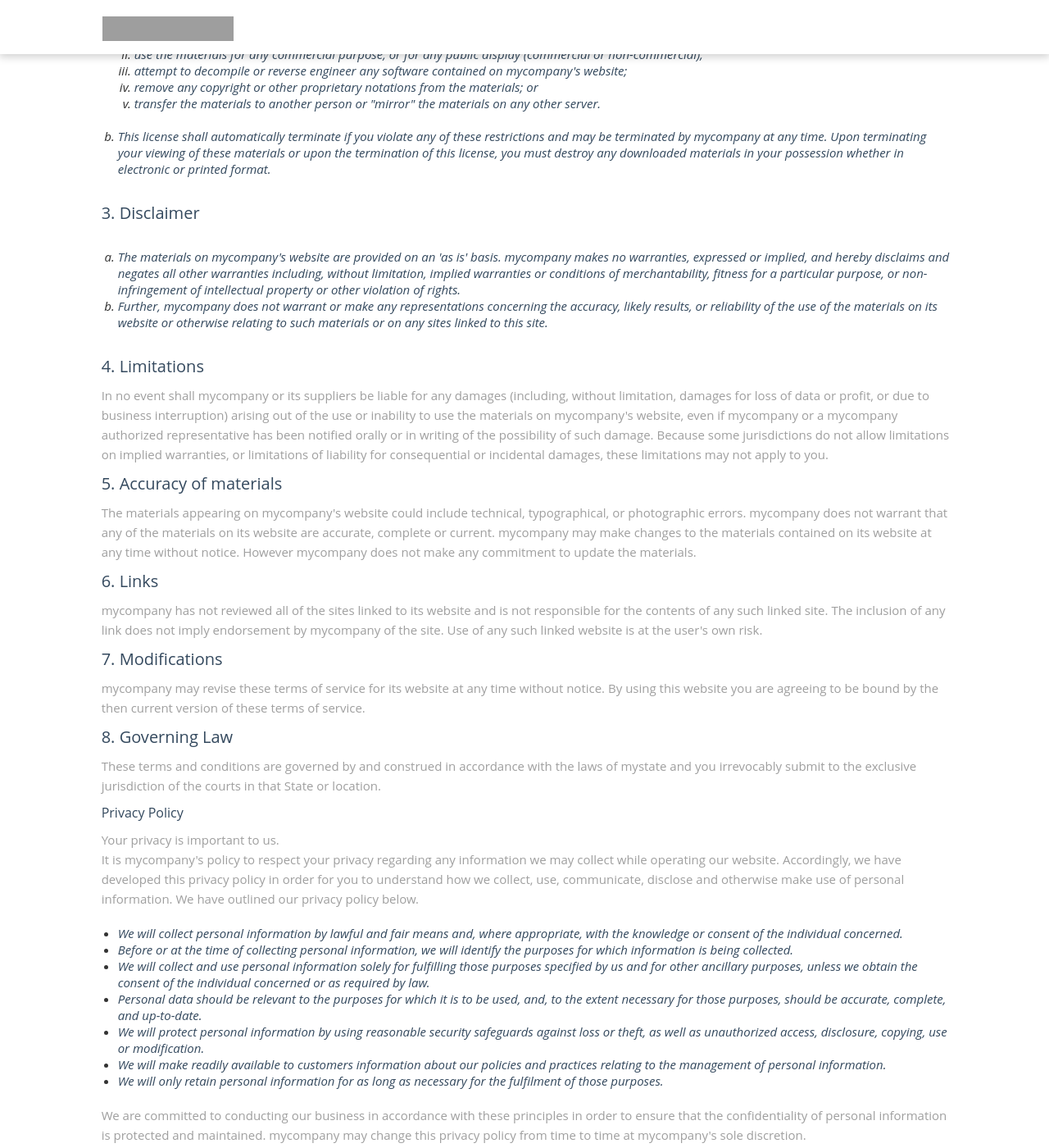
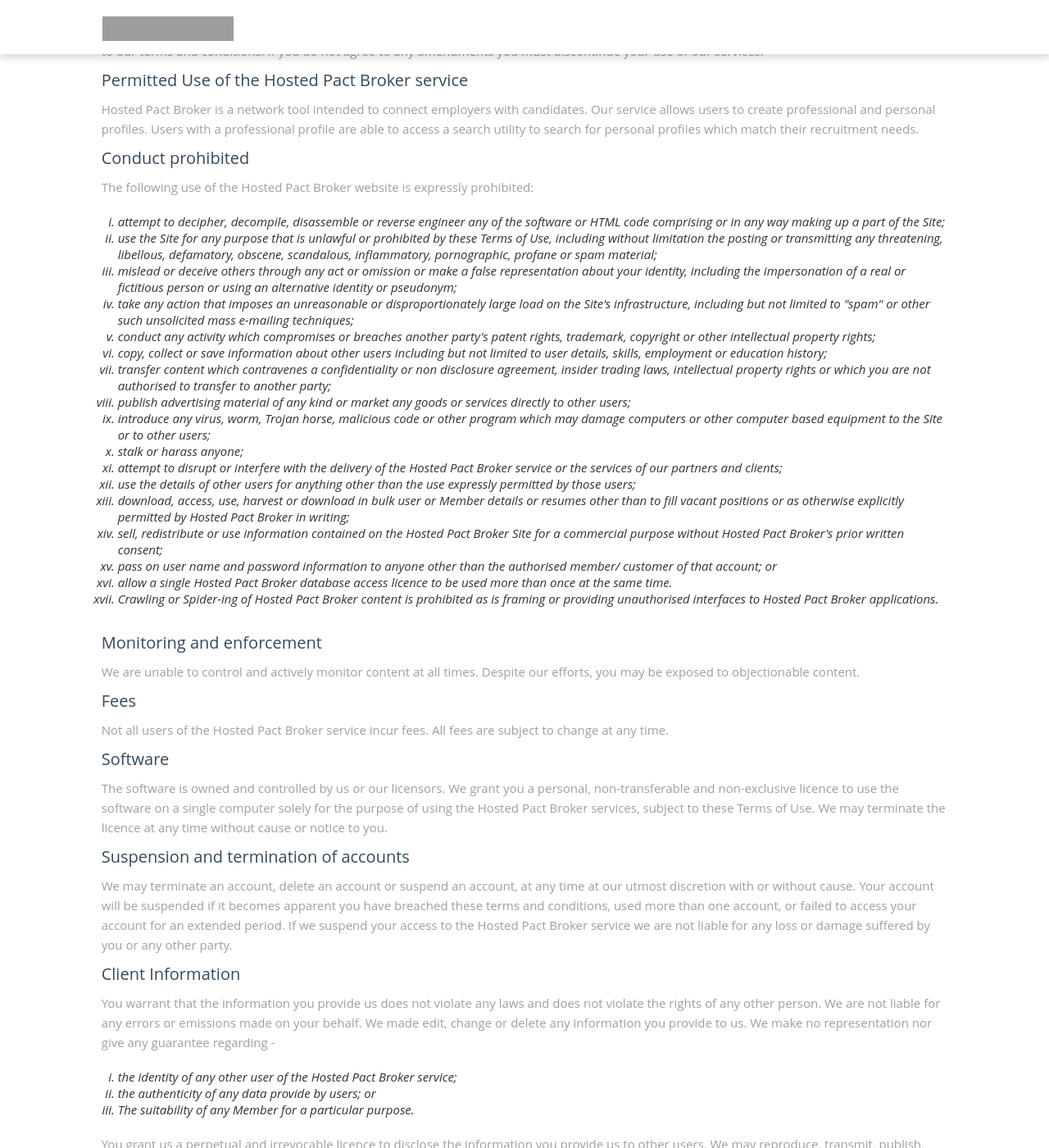
Before and after one commit to DiUS/pact-website, a Jekyll site: the page built from terms.html, in a window 1280 px wide and 1400 px high, scrolled down 624 px. Shown: the whole window at 82% size. Built offline with Jekyll 4.4.1, drawn with Linux system fonts in a browser that asks for light colours; nearby versions of some CDN libraries; library files that are not in the unit come from our copies; some of the changed text lies outside the part shown; grey boxes are pictures that could not be loaded.

Commit message:
feat(content): terms and conditions + privacy policy

```diff
--- /dev/null
+++ b/privacy.html
@@ -0,0 +1,67 @@
+---
+layout: default
+title: Privacy Policy
+permalink: '/privacy/'
+---
+<section id="hero" class="hero-privacy">
+  <div id="particles-js">
+    <div class="cnt-hero-content">
+      <div class="hero-box">
+        <div class="container">
+          <div class="hero-text align-center">
+  <h1>Privacy Policy</h1>
+  <div class="col-lg-12 action-started">
+    <a href="/" class="btn btn-outlined">Back to Home</a>
+  </div>
+          </div>
+        </div>
+      </div>
+    </div>
+    <!-- //.cnt-heroprivacy-content -->
+  </div>
+</section>
+<section id="terms">
+  <div class="cnt-privacy-bg">
+    <div class="container">
+      <div class="row-centered cnt-terms">
+        <div class="col-lg-10 col-centered">
+          <div id="content" class="span-22 iebox">
+          <h3>Privacy Policy</h3>
+          <h3>1. DiUS is committed to best-practice privacy standards</h3>
+          <p>We are committed to protecting your personal information and letting you know the type of information we collect and how this information is used. Our Policy is based on the National Privacy Principles, developed by the Office of the Australian Federal Privacy Commissioner which came into effect 21 December 2001.</p>
+          <p>DiUS also intends to comply with any guidelines or         laws introduced in Australia to strengthen protections for our privacy.</p>
+          <h3>2. Collecting information about you</h3>
+          <p>The amount of information we collect about you depends on our use of our website. The only personal information we         collect is what you tell us about yourself in your account         profile. The information you provide in your profile is         shared with site administrators and users with employer         accounts, employers must provide a registered Australian         Business Number (ABN) to obtain and employer account.</p>
+          <p>We also use your personal information for research or to         improve our site and the services we offer you. We analyze         the data for certain trends and statistics, such as which         parts of our site users are visiting and how long they         spend there. This information is compiled and analyzed on         an aggregated basis. We may share this aggregated         information with our content providers to assist them in         understanding our services but we do not give our content         providers aggregated information that would allow them to         identify you personally.</p>
+          <h3>3. Our use of 'cookies'</h3>
+          <p>Some of the pages found on the DiUS website use         'cookies' to help us remember who you are. Cookies are         small pieces of information that are stored by your browser         on your computer's hard drive for record-keeping purposes.         Cookies help us provide you with services and features that         are tailored to your needs when you visit the DiUS         website again.</p>
+          <p>Cookies in themselves do not personally identify users, although they do identify a user's browsers. The cookies simply operate as a unique identifier.</p>
+          <p>This lets us know what you find interesting and useful,         which allows us to keep improving our web site and provide you with a personalized service.</p>
+          <p>Most web browsers are set to accept cookies. If you do not wish to receive any cookies you may set your browser to refuse them, although this means you may not be able to use certain features on our site and you may be required to re-enter your password more frequently during a session.</p>
+          <h3>4. Our use and disclosure of your personal information</h3>
+          <p>DiUS will not use or disclose any information         about you without your consent unless legally required to do so or if we consider it necessary to:</p>
+          <ol type="i">
+            <li>implement our terms of service; </li>
+            <li>provide you with the service you have requested </li>
+            <li>protect the rights or property of DiUS or any user of DiUS or any member of the public; or </li>
+            <li>&nbsp;lessen or prevent a serious threat to a person's life, health or safety. </li>
+            <li>DiUS will seek to take all reasonable steps to keep any information we hold about you secure, accurate and up to date. Your information is stored on secure servers that are protected in controlled facilities. </li>
+            <li>DiUS will take all reasonable steps to ensure that our employees and contractors respect the confidentiality of any personal information held by Jobs Find You. You should notify us immediately if there is any unauthorized use of your account or any other breach of security. However, DiUS does not accept responsibility for any consequences of the unauthorized access to your information. </li>
+          </ol>
+          <h3>5. How to access, correct or update your information</h3>
+          <p>You are able to access and update your information at any         time through your profile page and account settings. If you         have any difficulty in accessing, updating or deleting         private information please email us.</p>
+          <h3>6. What else you should know about privacy</h3>
+          <p>You should always close your browser upon leaving the website, especially if you share a computer with someone else or are using a computer in a public place to ensure that others cannot access your personal information and correspondence. You are responsible for the security of and access to your own computer.</p>
+          <p>To the extent that you disclose information on the Internet         to parties other than DiUS, different rules may         apply to the use and disclosure of your personal         information. Since we do not control the privacy policies         of third parties, you are subject to their privacy customs         and policies. We encourage you to ask questions before you         disclose your personal information to others.</p>
+          <p>Ultimately you are solely responsible for maintaining the secrecy of your username and passwords and any account information.</p>
+          <h3>7. If you have a problem</h3>
+          <p>Our customers are very valuable to us. If you have an         inquiry relating to privacy or our Terms of Use, please         email us. If you have any problems with our website or a         general problem or complaint, please contact us. We take         these issues seriously and will endeavor to address your         concerns in the shortest possible time.</p>
+          <h3>8. More on privacy</h3>
+          <p>You can obtain further information about privacy in         Australia and the protection of your personal information         on the <a href="/web/20111025123911/http://www.privacy.gov.au/privacy_rights/index.html" target="_blank">Australian Federal Privacy Commissioner's         web site.</a></p>
+        </div>
+      </div>
+    </div>
+    <!-- //.container-->
+  </div>
+  <!-- //.cnt-privacy-bg -->
+</section>
--- a/terms.html
+++ b/terms.html
@@ -1,6 +1,6 @@
 ---
 layout: default
-title: home
+title: Terms and Conditions
 permalink: '/terms/'
 ---
 <section id="hero" class="hero-privacy">
@@ -9,7 +9,7 @@
       <div class="hero-box">
         <div class="container">
           <div class="hero-text align-center">
-            <h1>Terms & Privacy Policy</h1>
+            <h1>Terms &amp; Conditions</h1>
             <div class="col-lg-12 action-started">
               <a href="/" class="btn btn-outlined">Back to Home</a>
             </div>
@@ -25,50 +25,77 @@
     <div class="container">
       <div class="row-centered cnt-terms">
         <div class="col-lg-10 col-centered">
-          <h3>1. Terms</h3>
-          <p>By accessing the website at&nbsp;<a href="http://companyname.com">http://companyname.com</a>, you are agreeing to be bound by these terms of service, all applicable laws and regulations, and agree that you are responsible for compliance with any applicable local laws. If you do not agree with any of these terms, you are prohibited from using or accessing this site. The materials contained in this website are protected by applicable copyright and trademark law.</p>
-          <h3>2. Use License</h3>
-          <ol type="a">
-            <li>
-              <span>Permission is granted to temporarily download one copy of the materials (information or software) on mycompany's website for personal, non-commercial transitory viewing only. This is the grant of a license, not a transfer of title, and under this license you may not:</span>
-              <ol type="i">
-                <li><span>modify or copy the materials;</span></li>
-                <li><span>use the materials for any commercial purpose, or for any public display (commercial or non-commercial);</span></li>
-                <li><span>attempt to decompile or reverse engineer any software contained on mycompany's website;</span></li>
-                <li><span>remove any copyright or other proprietary notations from the materials; or</span></li>
-                <li><span>transfer the materials to another person or "mirror" the materials on any other server.</span></li>
-              </ol>
-            </li>
-            <li><span>This license shall automatically terminate if you violate any of these restrictions and may be terminated by mycompany at any time. Upon terminating your viewing of these materials or upon the termination of this license, you must destroy any downloaded materials in your possession whether in electronic or printed format.</span></li>
+          <h3>Terms and Conditions</h3>
+          <h3>Acceptance</h3>
+          <p>By using the Hosted Pact Broker website, you must read, understand and agree to our terms of use.</p>
+          <h3>Privacy</h3>
+          <p>You agree that we may collect, use and disclose information you provide to us in accordance with our Privacy Policy.</p>
+          <h3>Varying These Terms</h3>
+          <p>We may vary these terms and conditions at any time. We will notify you if any alterations are made. It is your responsibility to review any alterations to our terms and conditions. If you do not agree to any amendments you must discontinue your use of our services.</p>
+          <h3>Permitted Use of the Hosted Pact Broker service</h3>
+          <p>Hosted Pact Broker is a network tool intended to connect employers with candidates. Our service allows users to create professional and personal profiles. Users with a professional profile are able to access a search utility to search for personal profiles which match their recruitment needs.</p>
+          <h3>Conduct prohibited</h3>
+          <p>The following use of the Hosted Pact Broker website is expressly prohibited:</p>
+          <ol type="i">
+            <li>attempt to decipher, decompile, disassemble or reverse engineer any of the software or HTML code comprising or in any way making up a part of the Site; </li>
+            <li>use the Site for any purpose that is unlawful or prohibited by these Terms of Use, including without limitation the posting or transmitting any threatening, libellous, defamatory, obscene, scandalous, inflammatory, pornographic, profane or spam material; </li>
+            <li>mislead or deceive others through any act or omission or make a false representation about your identity, including the impersonation of a real or fictitious person or using an alternative identity or pseudonym; </li>
+            <li>take any action that imposes an unreasonable or disproportionately large load on the Site's infrastructure, including but not limited to "spam" or other such unsolicited mass e-mailing techniques; </li>
+            <li>conduct any activity which compromises or breaches another party's patent rights, trademark, copyright or other intellectual property rights;</li>
+            <li>copy, collect or save information about other users including but not limited to user details, skills, employment or education history; </li>
+            <li>transfer content which contravenes a confidentiality or non disclosure agreement, insider trading laws, intellectual property rights or which you are not authorised to transfer to another party; </li>
+            <li>publish advertising material of any kind or market any goods or services directly to other users; </li>
+            <li>introduce any virus, worm, Trojan horse, malicious code or other program which may damage computers or other computer based equipment to the Site or to other users; </li>
+            <li>stalk or harass anyone; </li>
+            <li>attempt to disrupt or interfere with the delivery of the Hosted Pact Broker service or the services of our partners and clients; </li>
+            <li>use the details of other users for anything other than the use expressly permitted by those users; </li>
+            <li>download, access, use, harvest or download in bulk user or Member details or resumes other than to fill vacant positions or as otherwise explicitly permitted by Hosted Pact Broker in writing; </li>
+            <li>sell, redistribute or use information contained on the Hosted Pact Broker Site for a commercial purpose without Hosted Pact Broker's prior written consent; </li>
+            <li>pass on user name and password information to anyone other than the authorised member/ customer of that account; or </li>
+            <li>allow a single Hosted Pact Broker database access licence to be used more than once at the same time. </li>
+            <li>Crawling or Spider-ing of Hosted Pact Broker content is prohibited as is framing or providing unauthorised interfaces to Hosted Pact Broker applications.</li>
           </ol>
-          <h3>3. Disclaimer</h3>
-          <ol type="a">
-            <li><span>The materials on mycompany's website are provided on an 'as is' basis. mycompany makes no warranties, expressed or implied, and hereby disclaims and negates all other warranties including, without limitation, implied warranties or conditions of merchantability, fitness for a particular purpose, or non-infringement of intellectual property or other violation of rights.</span></li>
-            <li><span>Further, mycompany does not warrant or make any representations concerning the accuracy, likely results, or reliability of the use of the materials on its website or otherwise relating to such materials or on any sites linked to this site.</span></li>
+          <h3>Monitoring and enforcement</h3>
+          <p>We are unable to control and actively monitor content at all times. Despite our efforts, you may be exposed to objectionable content.</p>
+          <h3>Fees</h3>
+          <p>Not all users of the Hosted Pact Broker service incur fees. All fees are subject to change at any time.</p>
+          <h3>Software</h3>
+          <p>The software is owned and controlled by us or our licensors. We grant you a personal, non-transferable and non-exclusive licence to use the software on a single computer solely for the purpose of using the Hosted Pact Broker services, subject to these Terms of Use. We may terminate the licence at any time without cause or notice to you.</p>
+          <h3>Suspension and termination of accounts</h3>
+          <p>We may terminate an account, delete an account or suspend an account, at any time at our utmost discretion with or without cause. Your account will be suspended if it becomes apparent you have breached these terms and conditions, used more than one account, or failed to access your account for an extended period. If we suspend your access to the Hosted Pact Broker service we are not liable for any loss or damage suffered by you or any other party.</p>
+          <h3>Client Information</h3>
+          <p>You warrant that the information you provide us does not violate any laws and does not violate the rights of any other person.  We are not liable for any errors or emissions made on your behalf. We made edit, change or delete any information you provide to us. We make no representation nor give any guarantee regarding -</p>
+          <ol type="i">
+            <li>the identity of any other user of the Hosted Pact Broker service; </li>
+            <li>the authenticity of any data provide by users; or</li>
+            <li>The suitability of any Member for a particular purpose.</li>
           </ol>
-          <h3>4. Limitations</h3>
-          <p>In no event shall mycompany or its suppliers be liable for any damages (including, without limitation, damages for loss of data or profit, or due to business interruption) arising out of the use or inability to use the materials on mycompany's website, even if mycompany or a mycompany authorized representative has been notified orally or in writing of the possibility of such damage. Because some jurisdictions do not allow limitations on implied warranties, or limitations of liability for consequential or incidental damages, these limitations may not apply to you.</p>
-          <h3>5. Accuracy of materials</h3>
-          <p>The materials appearing on mycompany's website could include technical, typographical, or photographic errors. mycompany does not warrant that any of the materials on its website are accurate, complete or current. mycompany may make changes to the materials contained on its website at any time without notice. However mycompany does not make any commitment to update the materials.</p>
-          <h3>6. Links</h3>
-          <p>mycompany has not reviewed all of the sites linked to its website and is not responsible for the contents of any such linked site. The inclusion of any link does not imply endorsement by mycompany of the site. Use of any such linked website is at the user's own risk.</p>
-          <h3>7. Modifications</h3>
-          <p>mycompany may revise these terms of service for its website at any time without notice. By using this website you are agreeing to be bound by the then current version of these terms of service.</p>
-          <h3>8. Governing Law</h3>
-          <p>These terms and conditions are governed by and construed in accordance with the laws of mystate and you irrevocably submit to the exclusive jurisdiction of the courts in that State or location.</p>
-          <h2>Privacy Policy</h2>
-          <p>Your privacy is important to us.</p>
-          <p>It is mycompany's policy to respect your privacy regarding any information we may collect while operating our website. Accordingly, we have developed this privacy policy in order for you to understand how we collect, use, communicate, disclose and otherwise make use of personal information. We have outlined our privacy policy below.</p>
-          <ul>
-            <li><span>We will collect personal information by lawful and fair means and, where appropriate, with the knowledge or consent of the individual concerned.</span></li>
-            <li><span>Before or at the time of collecting personal information, we will identify the purposes for which information is being collected.</span></li>
-            <li><span>We will collect and use personal information solely for fulfilling those purposes specified by us and for other ancillary purposes, unless we obtain the consent of the individual concerned or as required by law.</span></li>
-            <li><span>Personal data should be relevant to the purposes for which it is to be used, and, to the extent necessary for those purposes, should be accurate, complete, and up-to-date.</span></li>
-            <li><span>We will protect personal information by using reasonable security safeguards against loss or theft, as well as unauthorized access, disclosure, copying, use or modification.</span></li>
-            <li><span>We will make readily available to customers information about our policies and practices relating to the management of personal information.</span></li>
-            <li><span>We will only retain personal information for as long as necessary for the fulfilment of those purposes.</span></li>
-          </ul>
-          <p>We are committed to conducting our business in accordance with these principles in order to ensure that the confidentiality of personal information is protected and maintained. mycompany may change this privacy policy from time to time at mycompany's sole discretion.</p>
+          <p>You grant us a perpetual and irrevocable licence to disclose the information you provide us to other users.  We may reproduce, transmit, publish, distribute, modify and create derivate works from materials you submit through our service. We will abide by our privacy policy and any applicable privacy laws.</p>
+          <h3>Exclusion of Warranties</h3>
+          <p>NOTHING IN THESE TERMS SHALL EXCLUDE OR LIMIT DIUS'S WARRANTY OR LIABILITY FOR LOSSES WHICH MAY NOT BE LAWFULLY EXCLUDED OR LIMITED BY APPLICABLE LAW. SOME JURISDICTIONS DO NOT ALLOW THE EXCLUSION OF CERTAIN WARRANTIES OR CONDITIONS OR THE LIMITATION OR EXCLUSION OF LIABILITY FOR LOSS OR DAMAGE CAUSED BY NEGLIGENCE, BREACH OF CONTRACT OR BREACH OF IMPLIED TERMS, OR INCIDENTAL OR CONSEQUENTIAL DAMAGES. ACCORDINGLY, ONLY THE LIMITATIONS WHICH ARE LAWFUL IN YOUR JURISDICTION WILL APPLY TO YOU AND OUR LIABILITY WILL BE LIMITED TO THE MAXIMUM EXTENT PERMITTED BY LAW. YOU EXPRESSLY UNDERSTAND AND AGREE THAT YOUR USE OF THE SERVICES IS AT YOUR SOLE RISK AND THAT THE SERVICES ARE PROVIDED "AS IS" AND "AS AVAILABLE".</p>
+          <p>In Particular, Hosted Pact Broker does not warrant or represent to you that:</p>
+          <ol type="i">
+            <li>Our services will be uninterrupted, secure, timely or free of error,</li>
+            <li>Any information you obtain via our service will be accurate or reliable,</li>
+            <li>Defects in operation or functionality of any software to provide to you will be corrected, and</li>
+            <li>Our services will meet your requirements.</li>
+          </ol>
+          Any Material or information obtained through our services is done at your own risk and discretion and you are entirely responsible for any damage to your computer or other device or loss of data which results. No advice or information, oral or written, obtained by you from Hosted Pact Broker or through use of our services shall create any warranty not expressly stated in these terms.
+          <h3>Limitation of Liability</h3>
+          <p>To the extent permitted by law, you expressly understand Hosted Pact Broker shall not be liable to you for:</p>
+          <ol type="i">
+            <li>Any direct, indirect, incidental, special consequential or exemplary damages which may be incurred by you, however caused and under any theory of liability. This shall include, but not to be limited to, any loss of profit, direct or indirect, any loss of goodwill or business reputation, any loss of data suffered, cost of procurement of substitute services , or other intangible loss;</li>
+            <li>Any loss or damage which may be incurred by you, including but not limited to loss or damage as a result of:</li>
+            <li>Reliance placed by you on the completeness, accuracy or existence of any advertising, or as a result of any relationship or transaction between you and any advertiser or sponsor whose advertising appears on our services;</li>
+            <li>Any Changes which we make to our services, or for any permanent or temporary cessation in the provision of the services;</li>
+            <li>The deletion, corruption or failure to store of any content or other data transmitted through our services</li>
+            <li>Your failure to provide us with accurate account information.</li>
+            <li>Your failure to keep your password or account details secure and confidential</li>
+          </ol>
+          <h3>Entire agreement</h3>
+          <p>This document constitutes the entire agreement between you and us.</p>
+          <h3>Governing law</h3>
+          <p>The law of the State of Victoria governs these Terms of Use. Each party submits to the non-exclusive jurisdiction of the courts in the State of Victoria, Australia.</p>
         </div>
       </div>
     </div>
```
